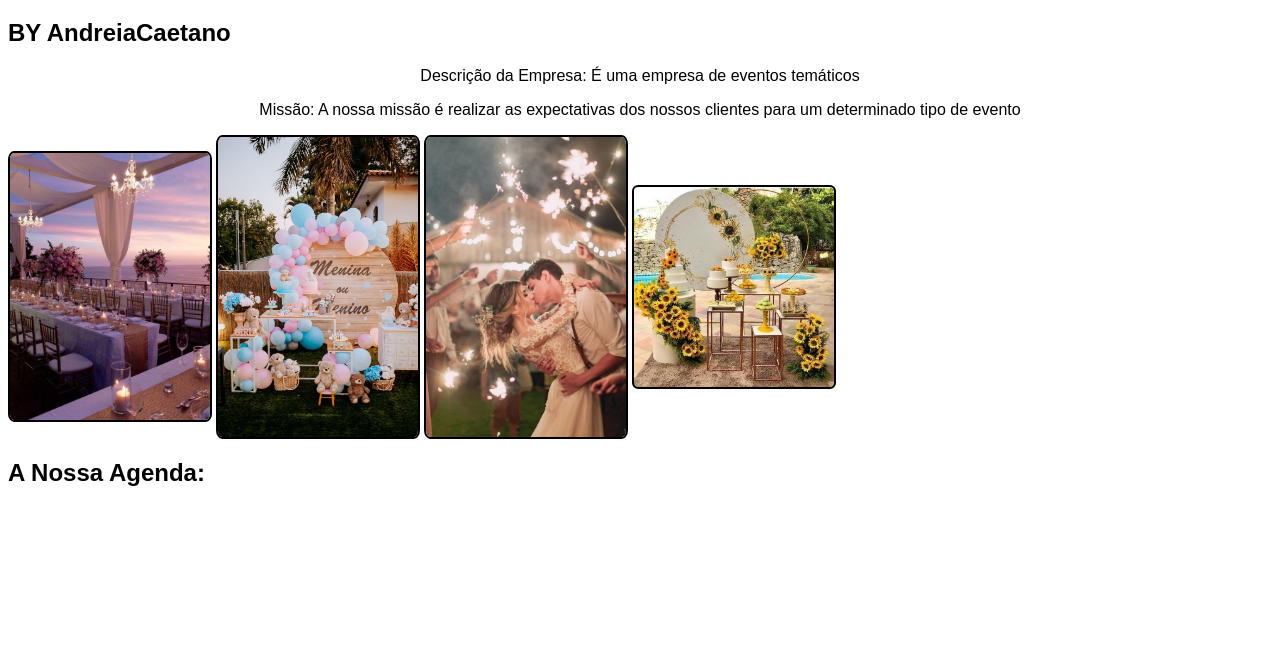
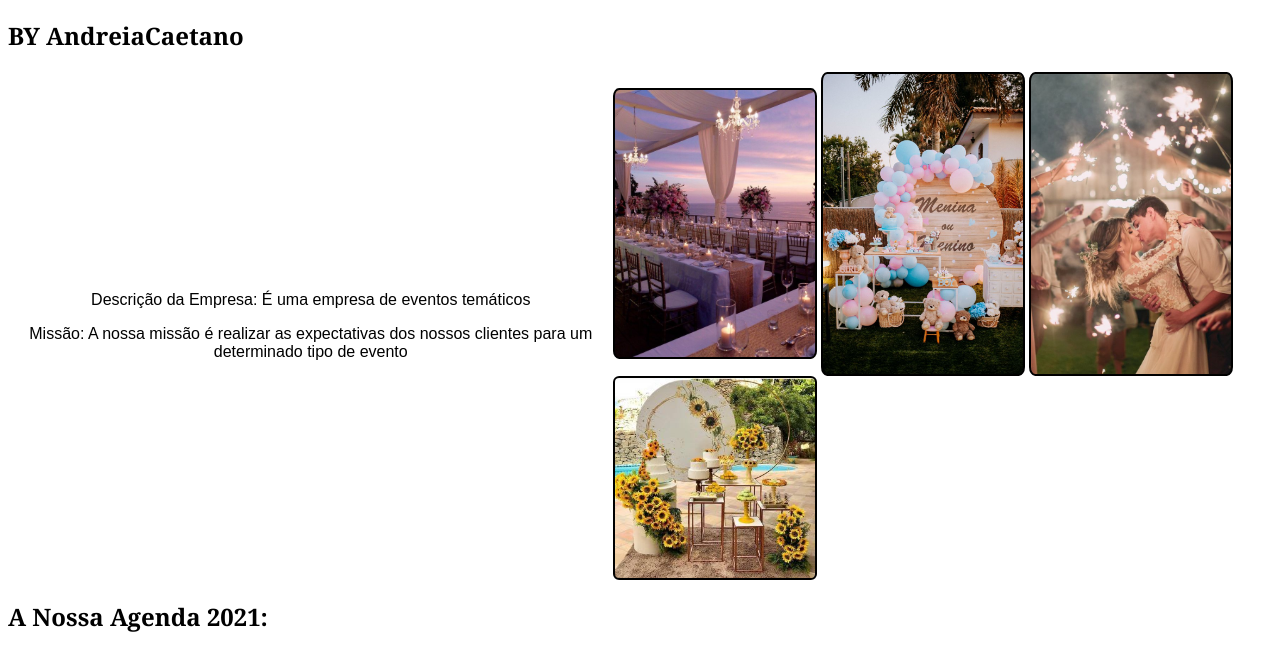
Before and after one commit to andreiacaetano18/Projeto-Final, a plain HTML site: page INDEX.HTML in a window 1280 px wide. Shown: the part 110-780 px from the top of the page. Drawn offline with Linux system fonts and the light colour scheme.

Commit message:
Flexbox Pequenos ajustamentos

```diff
--- a/INDEX.HTML
+++ b/INDEX.HTML
@@ -16,20 +16,29 @@
     </ul>
     <H1> Fun & People </H1>
     <H2>BY AndreiaCaetano</H2>
+
+    <section>
+        <div class="text">
             <p> Descrição da Empresa: É uma empresa de eventos temáticos</p>
             <p> Missão: A nossa missão é realizar as expectativas dos nossos clientes para um determinado tipo de evento</p>
+        </div>
 
+        <div>
             <img src="imagem 2.jpg" width="200px">
             <img src="imagem 3.jpg" width="200px">
             <img src="imagem 4.jpg" width="200px">
             <img src="imagem 5.jpg" width="200px">
+        </div>
+
+
+    </section>
 
 
 
 
 
-    <h2>A Nossa Agenda:</h2>
-    <form name="Nome" method="GET" action="scrip.php"
+    <h2>A Nossa Agenda 2021:</h2>
+
 
 
 
--- a/index.css
+++ b/index.css
@@ -32,7 +32,7 @@ p{
 }
 
 h2{
-    font-family: Arial, Helvetica, sans-serif;
+    font-family: Cambria, Cochin, Georgia, Times, 'Times New Roman', serif;
 
 
 }
@@ -47,3 +47,14 @@ img{
     display: inline-flexbox;
 justify-content: space-around;
 }
+
+
+ section {
+            display: flex;
+            justify-content: space-evenly;
+
+        }
+
+.text{
+    margin: auto;
+}
```
Lines whose indentation alone changed are shown as unchanged.
